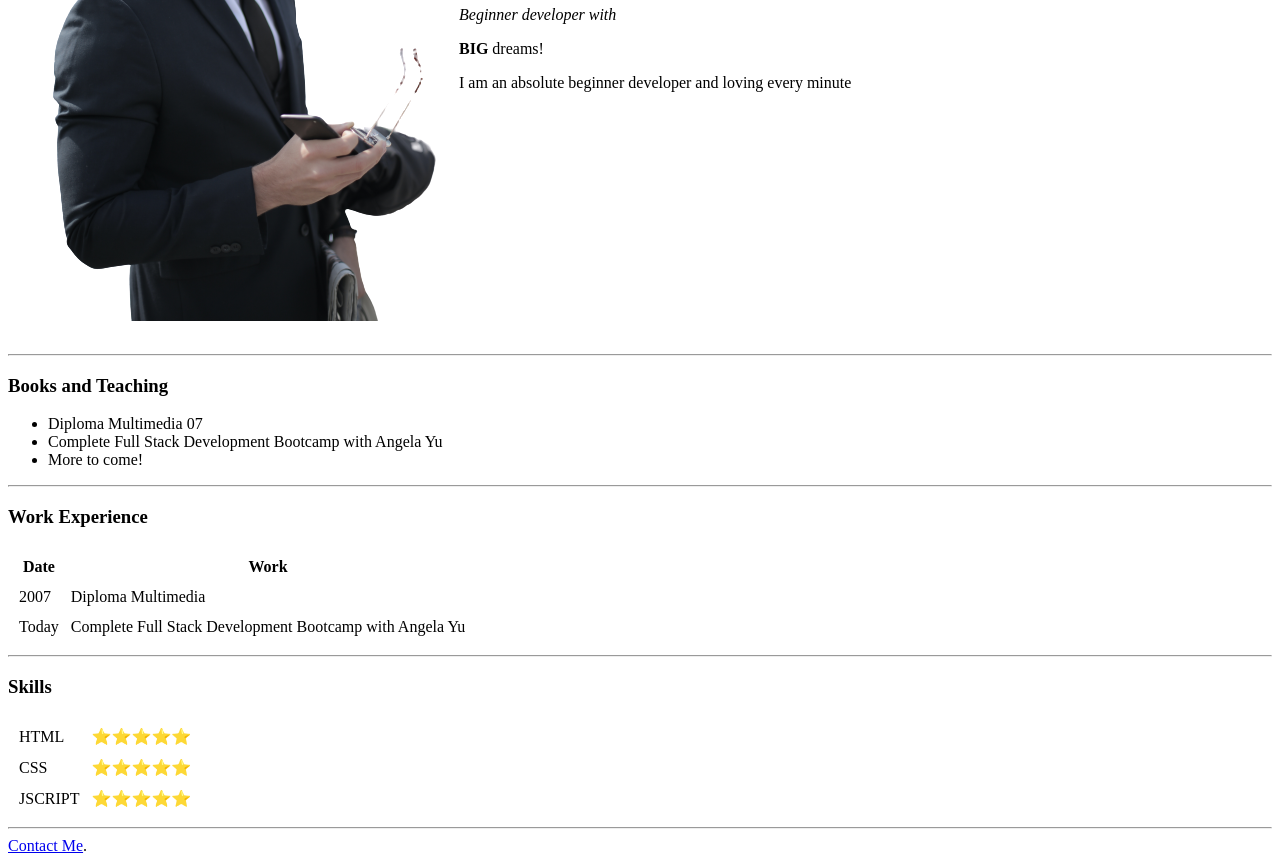
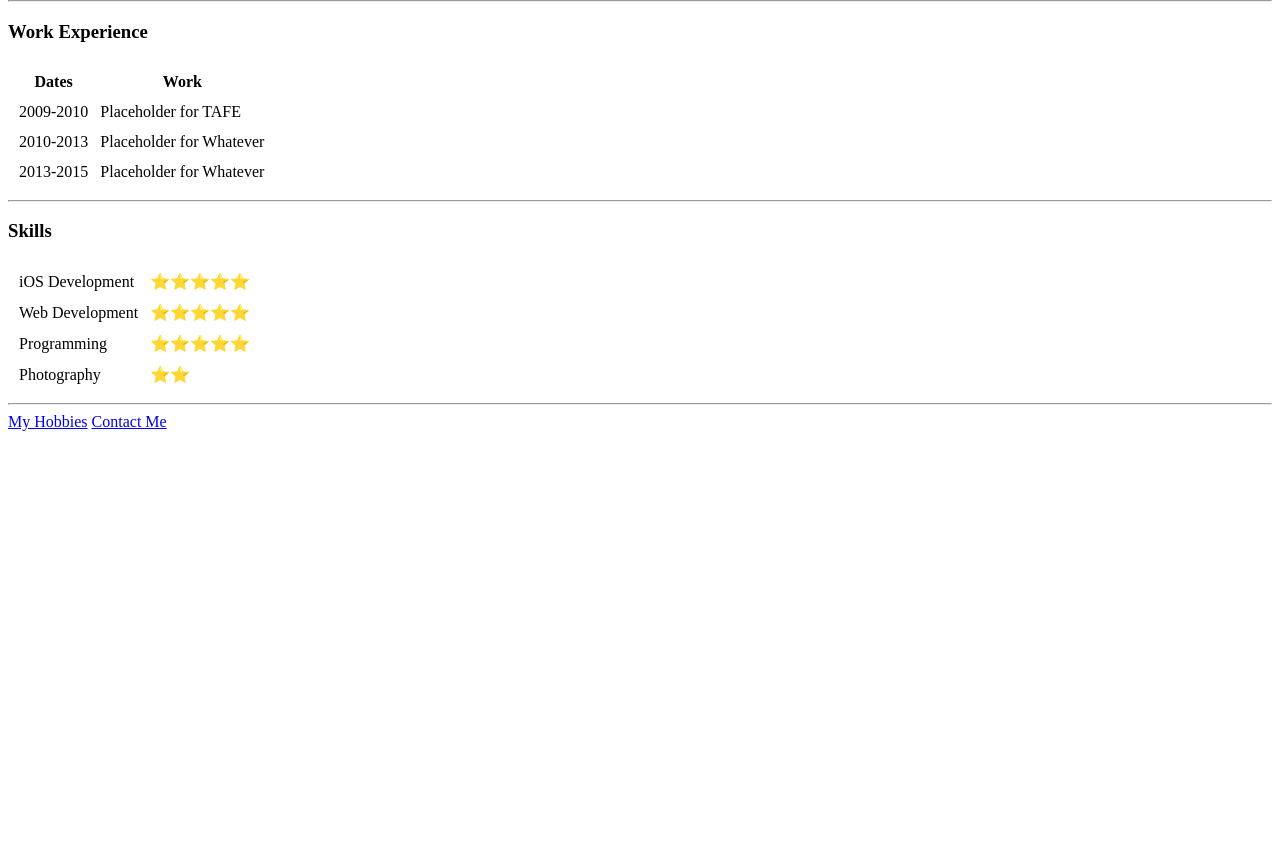
Before and after one commit to Flaysg/CV, a plain HTML site: page index.html in a window 1280 px wide. Shown: the part 320-1183 px from the top of the page. After the commit the page ends 800 px from the top, so only its background shows below. Drawn offline with Linux system fonts and the light colour scheme.

Commit message:
update index.html
ripped angelas code for this to move on - will be some broken images to fix

```diff
--- a/index.html
+++ b/index.html
@@ -1,71 +1,72 @@
 <!DOCTYPE html>
-<html lang="en" dir="ltr">
-
+<html>
   <head>
     <meta charset="utf-8">
-  <title></title>
+    <title>Brady's Personal Site</title>
+    <link rel="stylesheet" href="css/styles.css">
   </head>
 
   <body>
     <table cellspacing="20">
       <tr>
-      <td><img src="images/hero.png" alt="Not my face"></td>
-      <td>
-        <h1>Brady Showler</h1>
-        <p><em>Beginner developer with</em></p><strong>BIG </strong>dreams!
-        <p>I am an absolute beginner developer and loving every minute</p>
-      </td>
+        <td><img src="images/angela.png" alt="angela profile picture"></td>
+        <td><h1>Brady Showler</h1>
+        <p><em>Beginner WEB developer with <strong>BIG</strong> dreams.</em></p>
+        <p>I am an iOS and Web Developer. I ❤️ coffee.</p></td>
       </tr>
     </table>
-
-
     <hr>
     <h3>Books and Teaching</h3>
     <ul>
-    <li>Diploma Multimedia 07 </li>
-    <li>Complete Full Stack Development Bootcamp with Angela Yu</li>
-    <li>More to come!</li>
+      <li>The Complete iOS App Development Bootcamp</li>
+      <li>The Complete Web Development Bootcamp</li>
     </ul>
     <hr>
     <h3>Work Experience</h3>
-
-  <table cellspacing="10px">
+    <table cellspacing="10">
       <thead>
         <tr>
-        <th>Date</th>
+          <th>Dates</th>
           <th>Work</th>
         </tr>
       </thead>
       <tbody>
         <tr>
-        <td>2007</td>
-        <td>Diploma Multimedia</td>
+          <td>2009-2010</td>
+          <td>Placeholder for TAFE</td>
         </tr>
         <tr>
-        <td>Today</td>
-        <td>Complete Full Stack Development Bootcamp with Angela Yu</td>
+          <td>2010-2013</td>
+          <td>Placeholder for Whatever</td>
+        </tr>
+        <tr>
+          <td>2013-2015</td>
+          <td>Placeholder for Whatever</td>
+        </tr>
+      </tbody>
+    </table>
+    <hr>
+    <h3>Skills</h3>
+    <table cellspacing="10">
+      <tr>
+        <td>iOS Development</td>
+        <td>⭐️⭐️⭐️⭐️⭐️</td>
+      </tr>
+      <tr>
+        <td>Web Development</td>
+        <td>⭐️⭐️⭐️⭐️⭐️</td>
+      </tr>
+       <tr>
+        <td>Programming</td>
+        <td>⭐️⭐️⭐️⭐️⭐️</td>
+      </tr>
+      <tr>
+        <td>Photography</td>
+        <td>⭐️⭐️</td>
       </tr>
     </table>
     <hr>
-  <h3>Skills</h3>
-
-  <table cellspacing="10px">
-    <tr>
-      <td>HTML</td>
-      <td>⭐⭐⭐⭐⭐</td>
-    </tr>
-    <tr>
-      <td>CSS</td>
-      <td>⭐⭐⭐⭐⭐</td>
-    </tr>
-    <tr>
-      <td>JSCRIPT</td>
-      <td>⭐⭐⭐⭐⭐</td>
-    </tr>
-  </table>
-  <hr>
-<a href=contact.html>Contact Me</a>.
-
+    <a href="hobbies.html">My Hobbies</a>
+    <a href="contact-me.html">Contact Me</a>
   </body>
-
 </html>
```
Lines whose indentation alone changed are shown as unchanged.
